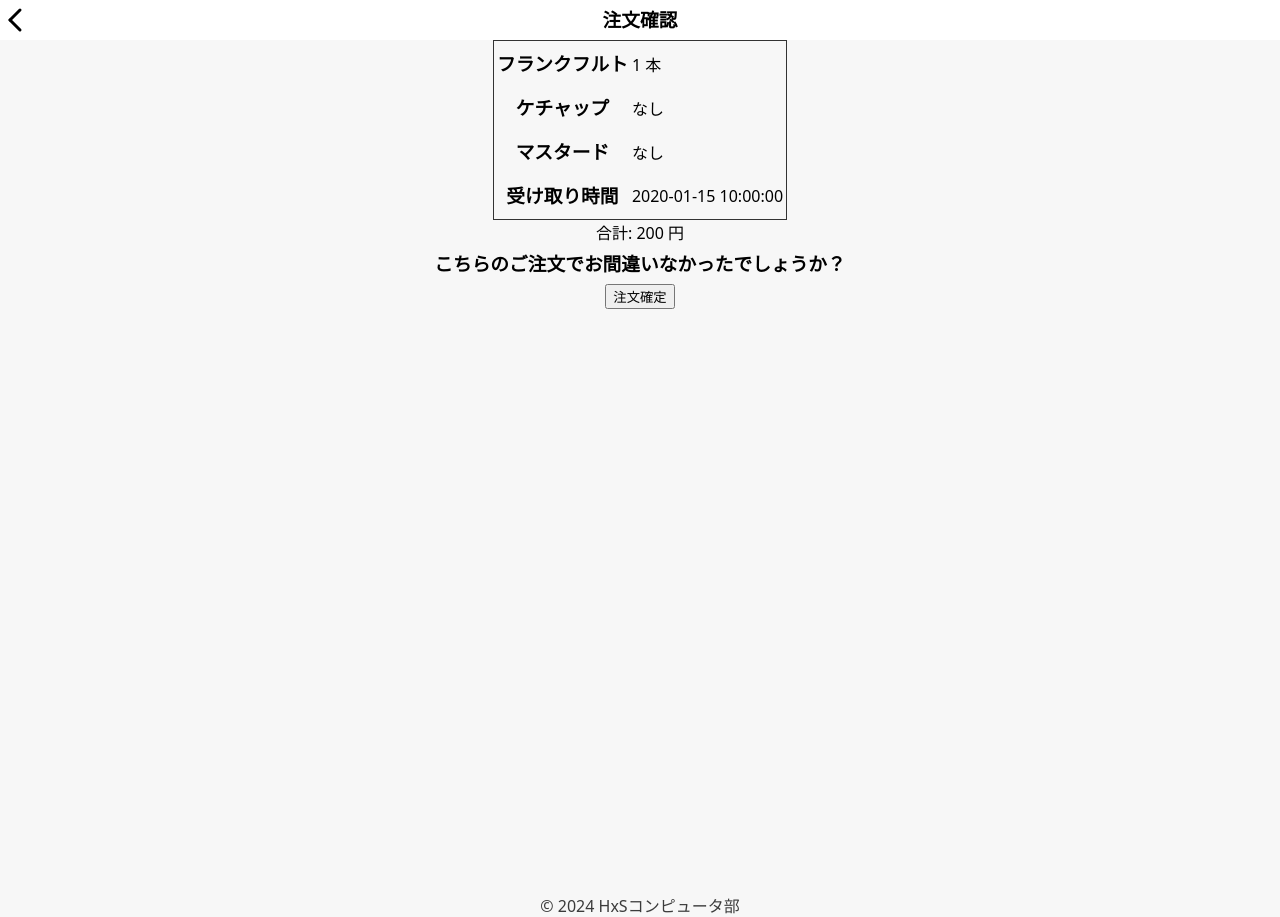
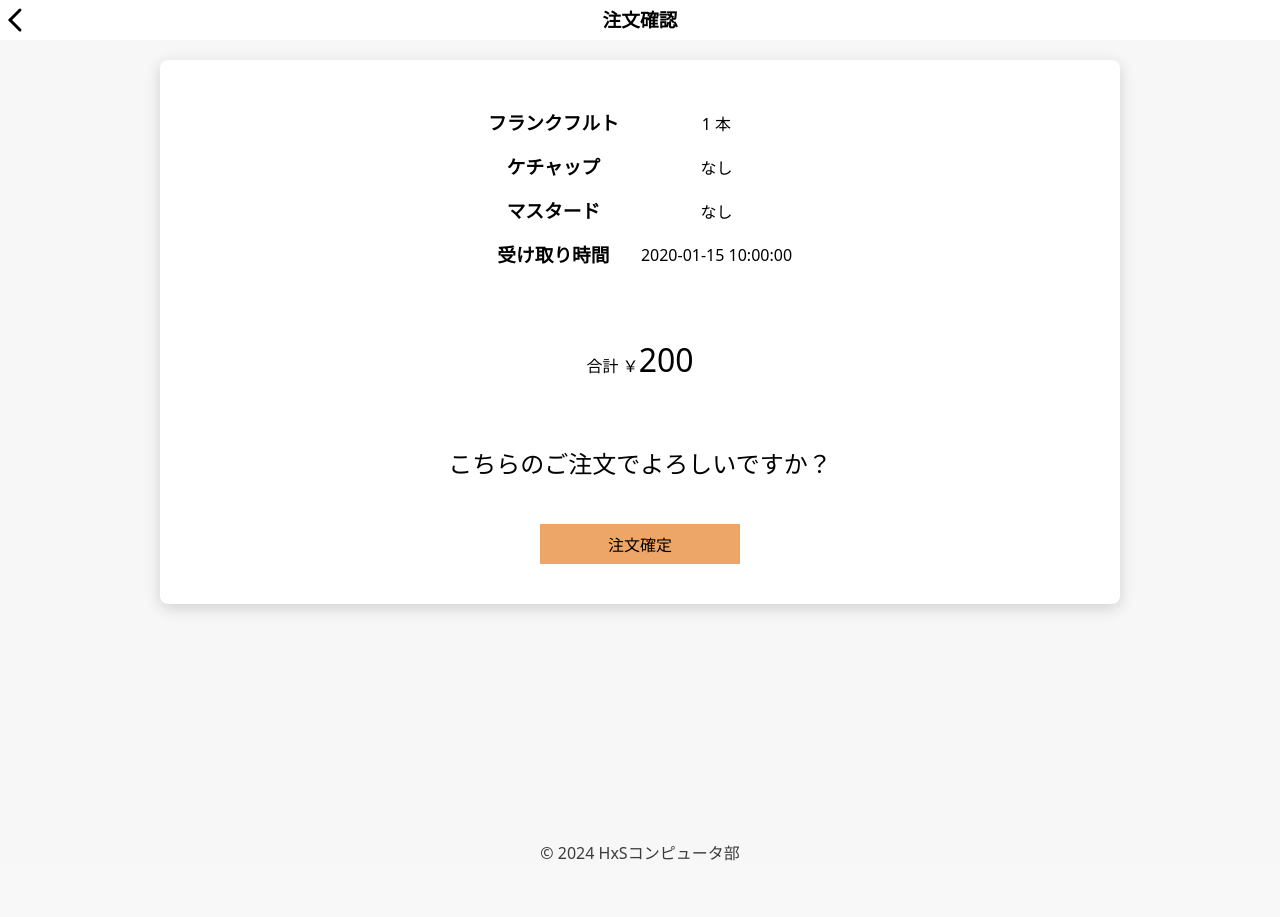
Before and after one commit to oithxs/mobile-order-2024, a Flask app: template Flask/templates/user/confirm.html in a window 1280 px wide. Shown: the part 100-1017 px from the top of the page. After the commit the page ends 961 px from the top, so only its background shows below. Run offline with Flask 3, Linux system fonts and the light colour scheme; the template is opened without the code that fills it: most values are stand-ins (such as "Sample title", 1, 10 or a date in 2020).

Commit message:
注文確認ページのレイアウトの調整

```diff
--- a/Flask/static/css/user/confirm.css
+++ b/Flask/static/css/user/confirm.css
@@ -24,21 +24,116 @@ main{
     flex: 1;
     overflow-y: scroll;
     background-color: #f7f7f7;
+    height: 100vh;
 }
 
-table{
-    border:1px #333 solid; /* 枠線をつける */
+/* table{
+    border:1px #333 solid;
+} */
+
+.large{
+    font-size: 32px;
+}
+
+.medium{
+    font-size: 24px;
 }
 
 .container{
-    min-height: 853px;
-    width: 100%;
+    min-height: 400px;
+    width: 90%;
     max-width: 960px;
+    margin-top: 20px;
     margin-right: auto;
     margin-left: auto;
     display: flex;
     flex-direction: column;
     align-items: center;
+    background-color: #ffffff;
+    border-radius: 0.5rem;
+    box-shadow: 0 4px 16px rgba(0 0 0 / 16%);
+}
+
+.frankfurt{
+    height: 100px;
+    width: 90%;
+    display: flex;
+    flex-direction: column;
+    align-items: center;
+    justify-content: space-around;
+    padding-top: 20px;
+    padding-bottom: 20px;
+    background-color: #ffffff;
+    margin: 20px;
+}
+
+.hyou1{
+    padding-top: 20px;
+    padding-bottom: 20px;
+    margin: 20px;
+    background-color: #ffffff;
+}
+
+th{
+    padding-left: 10px;
+    padding-right: 10px;
+    text-align: center;
+}
+
+td{
+    padding-left: 10px;
+    padding-right: 10px;
+    text-align: center;
+}
+
+.goukei{
+    margin: 20px;
+    background-color: #ffffff;
+}
+
+.kotira{
+    margin: 20px;
+    background-color: #ffffff;
+}
+
+.tyuumonb{
+    margin-bottom: 40px;
+    background-color: #ffffff;
+}
+
+.pageButton{
+    width: 200px;
+    height: 40px;
+    background-color: #eda668;
+    /* text-align: center; */
+    display: flex;
+    align-items: center;
+    justify-content: center;
+}
+
+dialog[open]{
+    border: none;
+    margin: auto;
+    padding: 2rem;
+    display: flex;
+    flex-direction: column;
+    border-radius: 0.5rem;
+    box-shadow: 0 4px 16px rgba(0 0 0 / 16%);
+}
+
+dialog::backdrop {
+    background: rgba(0 0 0 / 32%);
+}
+
+dialog button {
+    align-self: flex-end;
+    background-color: #c6c6c6;
+    border: none;
+    border-radius: 0.5em;
+    cursor: pointer;
+    font-weight: bold;
+    margin-top: 1rem;
+    padding: 0.5em 1em;
 }
 
 /* header {
--- a/Flask/static/js/user/confirm.js
+++ b/Flask/static/js/user/confirm.js
@@ -13,19 +13,32 @@ window.onload = function () {
         return `${year}/${month}/${day}`;
     }
 
-    // 予約時刻が現在時刻+数分より前の時間の場合はじく
-    const dialog = document.querySelector('dialog');
-
-    document.getElementById('confirmOrder').addEventListener("submit", function (e){
+    function isTimeValidate() {
         const canReservationDate = new Date();
         const reservationDate = new Date(formatDate(canReservationDate) + " " + reservationTime);
 
         if (reservationDate < canReservationDate.setMinutes(canReservationDate.getMinutes() + 15)) {
             document.getElementById('correctTime').textContent = formatTime(canReservationDate);
-            dialog.showModal();
-            e.preventDefault();
+            return false;
         }
-    });
+        else {
+            return true;
+        }
+    }
+
+    // // 予約時刻が現在時刻+数分より前の時間の場合はじく
+    const dialog = document.querySelector('dialog');
+
+    // document.getElementById('confirmOrder').addEventListener("submit", function (e){
+    //     const canReservationDate = new Date();
+    //     const reservationDate = new Date(formatDate(canReservationDate) + " " + reservationTime);
+
+    //     if (reservationDate < canReservationDate.setMinutes(canReservationDate.getMinutes() + 15)) {
+    //         document.getElementById('correctTime').textContent = formatTime(canReservationDate);
+    //         dialog.showModal();
+    //         e.preventDefault();
+    //     }
+    // });
 
     // 最短の予約可能時刻に変更して送信
     document.getElementById('yes').addEventListener("click", function() {
@@ -36,6 +49,16 @@ window.onload = function () {
         dialog.close();
     });
 
+    // 注文確認へフォームを送信する処理
+    document.getElementById('goToResult').addEventListener('click', function() {
+        if (isTimeValidate()) {
+            document.getElementById('confirmOrder').submit();
+        }
+        else {
+            dialog.showModal();
+        }
+    });
+
     // ダイアログを閉じる
     document.getElementById('no').addEventListener("click", function() {
         dialog.close();
--- a/Flask/templates/user/confirm.html
+++ b/Flask/templates/user/confirm.html
@@ -3,7 +3,7 @@
 {% block title %}注文確認{% endblock %}
 
 {% block css %}
-    <link rel="stylesheet" href="../../static/css/user/confirm.css">
+    <link rel="stylesheet" href="{{ url_for('static', filename='css/user/confirm.css') }}">
 {% endblock %}
 
 {% block content %}
@@ -18,7 +18,6 @@
         </div>
 
         <main>
-            <!-- <header><h1>注文確認</h1></header> -->
             <div class="container">
                 <table class="hyou1">
                     <tr>
@@ -56,42 +55,36 @@
                         </td>
                     </tr>
                 </table>
-                <div class="goukei">合計: {{ order_data.count|int * 200 }} 円</div>
-                <div class="kotira"><h3>こちらのご注文でお間違いなかったでしょうか？</h3></div>
+                <div class="goukei">
+                    合計 ￥<span class="large">{{ order_data.count|int * 200 }}</span>
+                </div>
+                <div class="kotira">
+                    <p class="medium">こちらのご注文でよろしいですか？</p>
+                </div>
                 <div class="tyuumonb">
-                <!-- <button class="button3"> -->
                     <form action="/processing_order" id="confirmOrder" method="POST">
                         <!-- <input type="hidden" name="nickname" value={{ order_data.nickname }}> -->
                         <input type="hidden" name="count" value={{ order_data.count }}>
                         <input type="hidden" name="ketchup" value={{ order_data.ketchup }}>
                         <input type="hidden" name="mustard" value={{ order_data.mustard }}>
                         <input type="hidden" id="reservationTime" name="reservationTime" value={{ order_data.reservationTime }}>
-                        <button type="submit">注文確定</button>
+                        <div class="pageButton" id="goToResult">
+                            <span>注文確定</span>
+                        </div>
                     </form>
-                <!-- <h2><a href="/result">注文確定</a></h2> -->
-                <!-- </button> -->
                 </div>
             </div>
-            <!-- <button class="button1">
-            <a href="/order">注文に戻る</a>
-            </button>
-            <button class="button2">
-            <a href="/top">topに戻る</a>
-            </button> -->
-            <!-- <div class="a2024">
-            2024H×Sコンピューター部
-            </div> -->
         </main>
 
         <dialog>
             <div>
                 予約可能時刻を超過しています。<br>
-                受け取り時間を
-                <span id="correctTime"></span>
-                に変更しますがよろしいですか？
+                受け取り時間を<span id="correctTime"></span>に変更しますがよろしいですか？
             </div>
-            <button type="button" id="yes">はい</button>
-            <button type="button" id="no">いいえ</button>
+            <div class="test">
+                <button type="button" id="yes">はい</button>
+                <button type="button" id="no">いいえ</button>
+            </div>
         </dialog>
     </body>
 {% endblock %}
```
